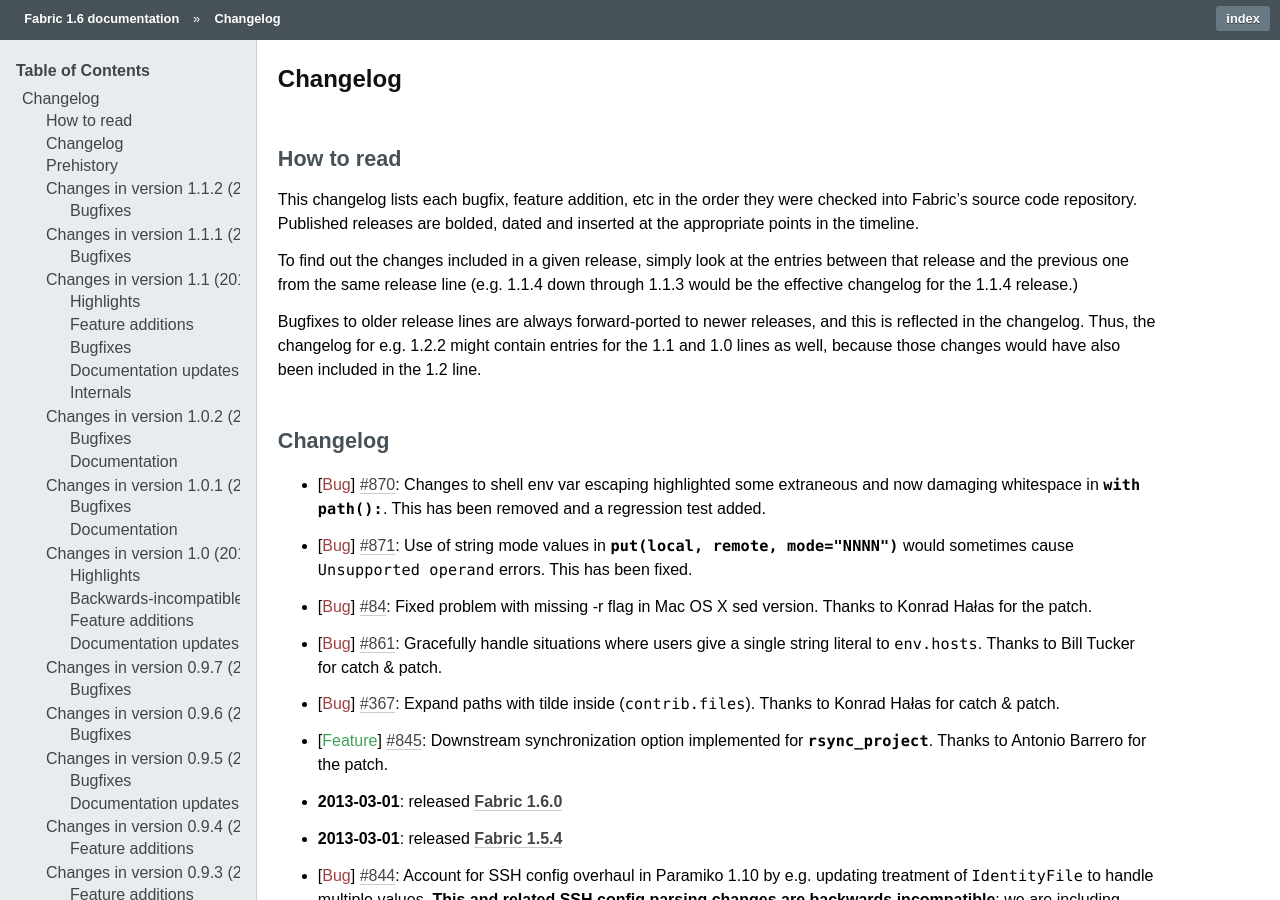
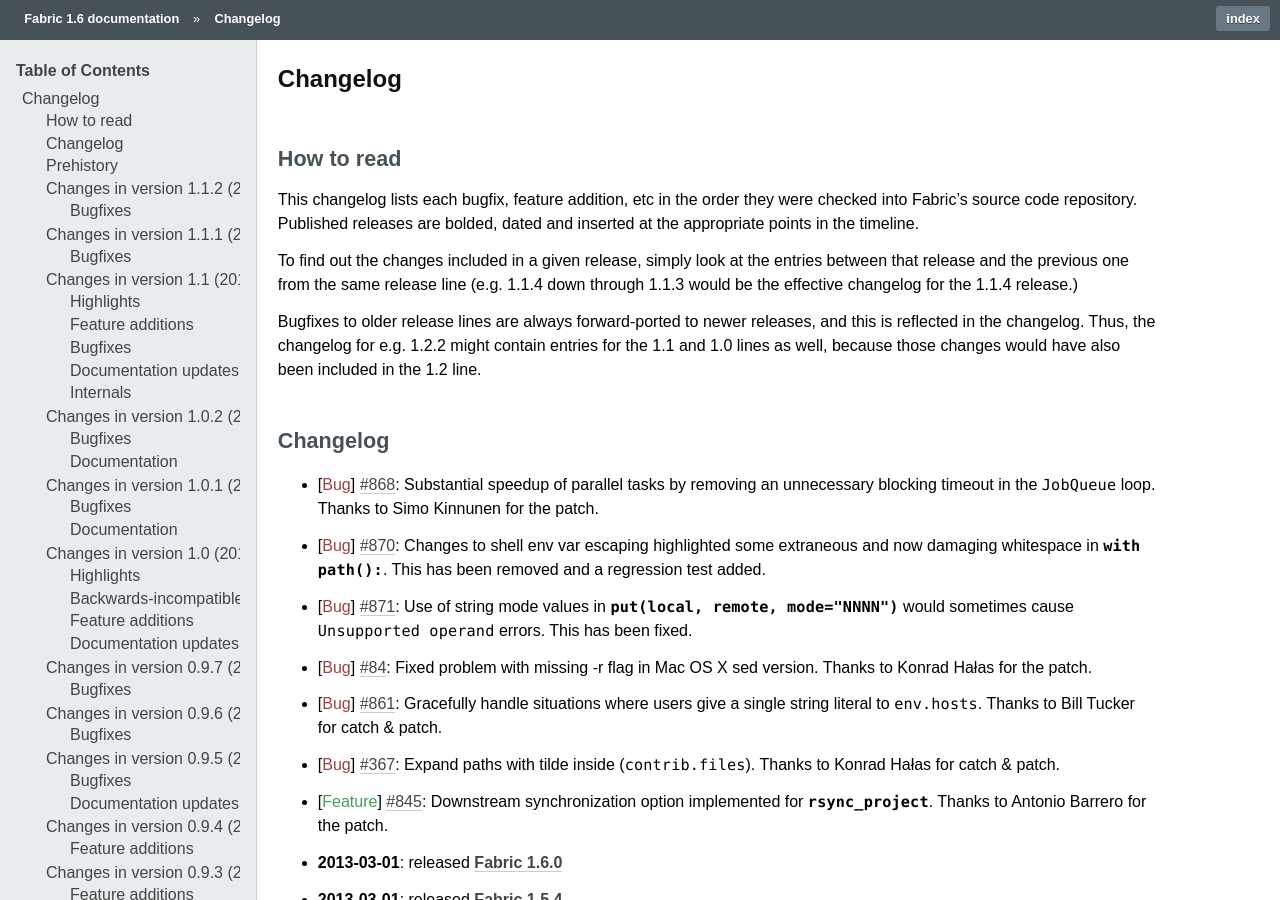
Before and after one commit to fabric/fabric, a Sphinx documentation site: the page built from docs/changelog.rst, in a window 1280 px wide and 900 px high. Built offline with Sphinx 7.4.7, drawn with Linux system fonts in a browser that asks for light colours.

Commit message:
Add changelog entry as per contribution guidelines.

```diff
--- a/docs/changelog.rst
+++ b/docs/changelog.rst
@@ -25,6 +25,9 @@
 Changelog
 =========
 
+* :bug:`868` Substantial speedup of parallel tasks by removing an unnecessary
+  blocking timeout in the ``JobQueue`` loop. Thanks to Simo Kinnunen for the
+  patch.
 * :bug:`870` Changes to shell env var escaping highlighted some extraneous and
   now damaging whitespace in `with path(): <.path>`. This has been removed and
   a regression test added.
```
